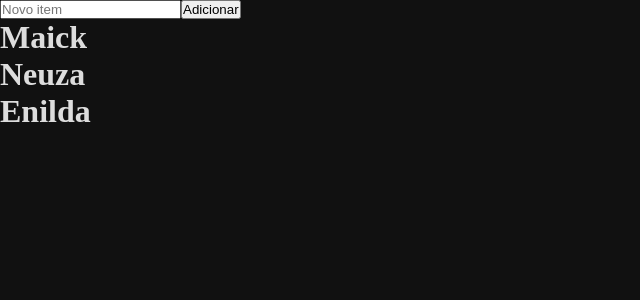
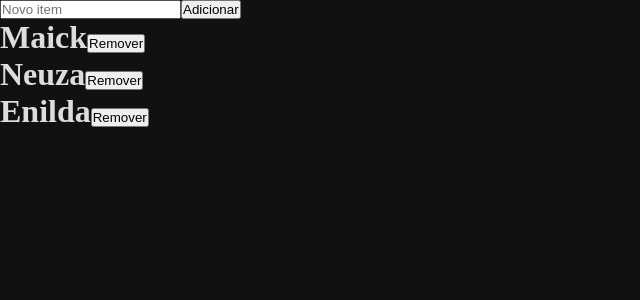
Before and after one commit to NearMaick/reactjs-with-tests, a React (Vite) app: page / in a window 1280 px wide. Shown: the top 300 px of the page, without its empty margins (0-640 px from the left). Built offline with nearby package versions, Linux system fonts and the light colour scheme.

Commit message:
test: test remove item from the list

```diff
--- a/src/components/List.tsx
+++ b/src/components/List.tsx
@@ -14,6 +14,14 @@ export function List({ initialItems }: ListProps) {
     }, 500);
   }
 
+  function removeFromList(itemList: string) {
+    setTimeout(() => {
+      setList((state) => {
+        return state.filter((item) => item !== itemList);
+      });
+    }, 500);
+  }
+
   return (
     <div>
       <input
@@ -23,7 +31,15 @@ export function List({ initialItems }: ListProps) {
       />
       <button onClick={addToList}>Adicionar</button>
       {list.map((item) => (
-        <h1 key={item}>{item}</h1>
+        <h1 key={item}>
+          {item}
+          <button
+            onClick={() => {
+              removeFromList(item);
+            }}>
+            Remover
+          </button>
+        </h1>
       ))}
     </div>
   );
```
Also changed, not shown: 1 other file (tests, documents, lock files or other folders).
